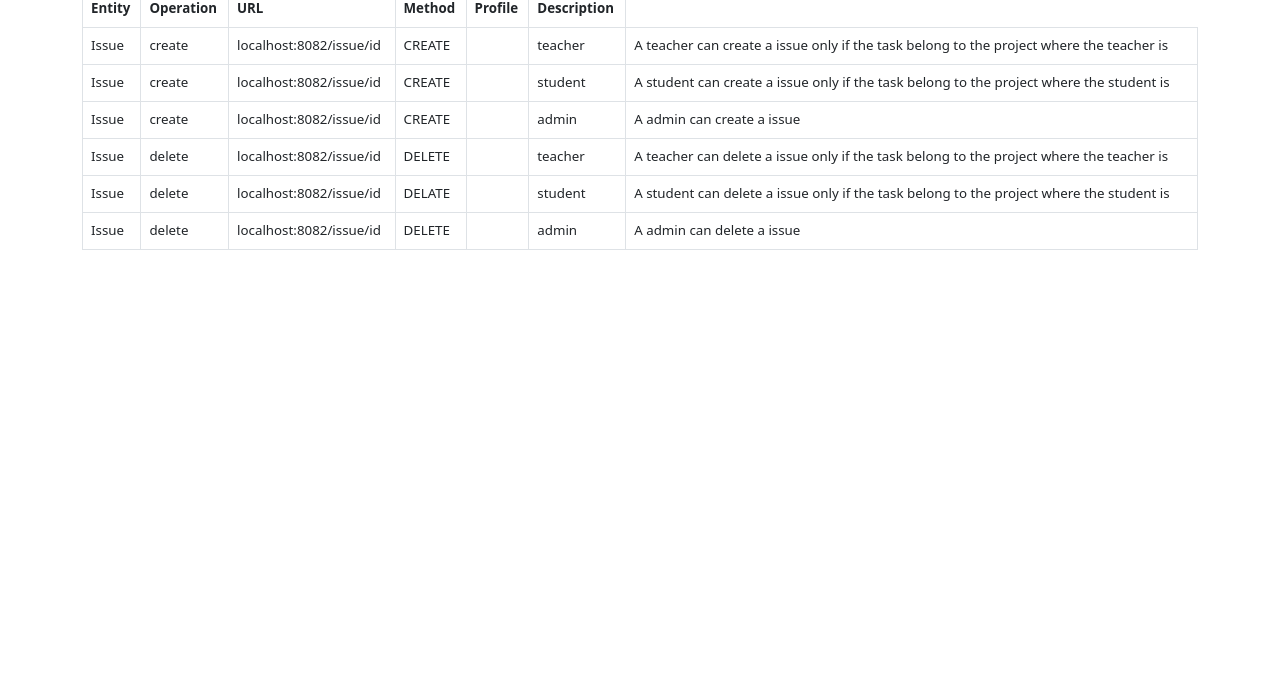
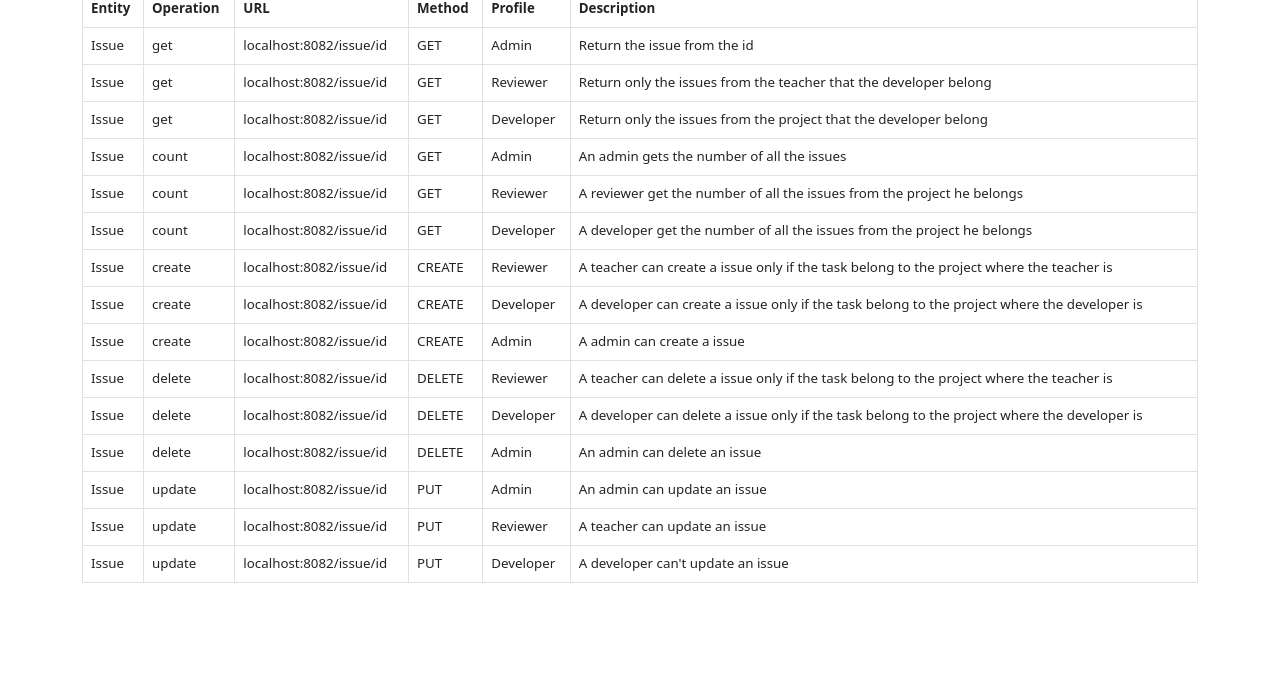
Before and after one commit to ximosoler/andamioServer, a plain HTML site: page docs/issueAPI.html in a window 1280 px wide. Shown: the part 112-800 px from the top of the page. Drawn offline with nearby package versions, Linux system fonts and the light colour scheme.

Commit message:
New Gets

```diff
--- a/docs/issueAPI.html
+++ b/docs/issueAPI.html
@@ -31,16 +31,54 @@
                         </tr>
                     </thead>
                     <tbody>
-
+                        <tr>
+                            <td>Issue</td>
+                            <td>get</td>
+                            <td>localhost:8082/issue/id</td>
+                            <td>GET</td>
+                            <td>Admin</td>
+                            <td>Return the issue from the id</td>
+                        </tr>
+                        <tr>
+                            <td>Issue</td>
+                            <td>get</td>
+                            <td>localhost:8082/issue/id</td>
+                            <td>GET</td>
+                            <td>Reviewer</td>
+                            <td>Return only the issues from the teacher that the developer belong</td>
+                        </tr>
+                        <tr>
+                            <td>Issue</td>
+                            <td>get</td>
+                            <td>localhost:8082/issue/id</td>
+                            <td>GET</td>
+                            <td>Developer</td>
+                            <td>Return only the issues from the project that the developer belong</td>
+                        </tr>
 
                         <tr>
                             <td>Issue</td>
-                        <td>create</td>
+                            <td>count</td>
                             <td>localhost:8082/issue/id</td>
-                        <td>CREATE</td>
-                        <td></td>
-                        <td>teacher</td>
-                        <td>A teacher can create a issue only if the task belong to the project where the teacher is</td>
+                            <td>GET</td>
+                            <td>Admin</td>
+                            <td>An admin gets the number of all the issues</td>
+                        </tr>
+                        <tr>
+                            <td>Issue</td>
+                            <td>count</td>
+                            <td>localhost:8082/issue/id</td>
+                            <td>GET</td>
+                            <td>Reviewer</td>
+                            <td>A reviewer get the number of all the issues from the project he belongs</td>
+                        </tr>
+                        <tr>
+                            <td>Issue</td>
+                            <td>count</td>
+                            <td>localhost:8082/issue/id</td>
+                            <td>GET</td>
+                            <td>Developer</td>
+                            <td>A developer get the number of all the issues  from the project he belongs</td>
                         </tr>
 
                         <tr>
@@ -48,9 +86,9 @@
                             <td>create</td>
                             <td>localhost:8082/issue/id</td>
                             <td>CREATE</td>
-                        <td></td>
-                        <td>student</td>
-                        <td>A student can create a issue only if the task belong to the project where the student is</td>
+                            <td>Reviewer</td>
+                            <td>A teacher can create a issue only if the task belong to the project where the teacher is
+                            </td>
                         </tr>
 
                         <tr>
@@ -58,8 +96,17 @@
                             <td>create</td>
                             <td>localhost:8082/issue/id</td>
                             <td>CREATE</td>
-                        <td></td>
-                        <td>admin</td>
+                            <td>Developer</td>
+                            <td>A developer can create a issue only if the task belong to the project where the developer is
+                            </td>
+                        </tr>
+
+                        <tr>
+                            <td>Issue</td>
+                            <td>create</td>
+                            <td>localhost:8082/issue/id</td>
+                            <td>CREATE</td>
+                            <td>Admin</td>
                             <td>A admin can create a issue </td>
                         </tr>
 
@@ -69,19 +116,9 @@
                             <td>delete</td>
                             <td>localhost:8082/issue/id</td>
                             <td>DELETE</td>
-                        <td></td>
-                        <td>teacher</td>
-                        <td>A teacher can delete a issue only if the task belong to the project where the teacher is</td>
-                    </tr>
-
-                    <tr>
-                        <td>Issue</td>
-                        <td>delete</td>
-                        <td>localhost:8082/issue/id</td>
-                        <td>DELATE</td>
-                        <td></td>
-                        <td>student</td>
-                        <td>A student can delete a issue only if the task belong to the project where the student is</td>
+                            <td>Reviewer</td>
+                            <td>A teacher can delete a issue only if the task belong to the project where the teacher is
+                            </td>
                         </tr>
 
                         <tr>
@@ -89,10 +126,47 @@
                             <td>delete</td>
                             <td>localhost:8082/issue/id</td>
                             <td>DELETE</td>
-                        <td></td>
-                        <td>admin</td>
-                        <td>A admin can delete a issue </td>
+                            <td>Developer</td>
+                            <td>A developer can delete a issue only if the task belong to the project where the developer is
+                            </td>
                         </tr>
+
+                        <tr>
+                            <td>Issue</td>
+                            <td>delete</td>
+                            <td>localhost:8082/issue/id</td>
+                            <td>DELETE</td>
+                            <td>Admin</td>
+                            <td>An admin can delete an issue </td>
+                        </tr>
+
+                        <tr>
+                            <td>Issue</td>
+                            <td>update</td>
+                            <td>localhost:8082/issue/id</td>
+                            <td>PUT</td>
+                            <td>Admin</td>
+                            <td>An admin can update an issue </td>
+                        </tr>
+
+                        <tr>
+                            <td>Issue</td>
+                            <td>update</td>
+                            <td>localhost:8082/issue/id</td>
+                            <td>PUT</td>
+                            <td>Reviewer</td>
+                            <td>A teacher can update an issue </td>
+                        </tr>
+
+                        <tr>
+                            <td>Issue</td>
+                            <td>update</td>
+                            <td>localhost:8082/issue/id</td>
+                            <td>PUT</td>
+                            <td>Developer</td>
+                            <td>A developer can't update an issue </td>
+                        </tr>
+
 
 
 
```
Lines whose indentation alone changed are shown as unchanged.
